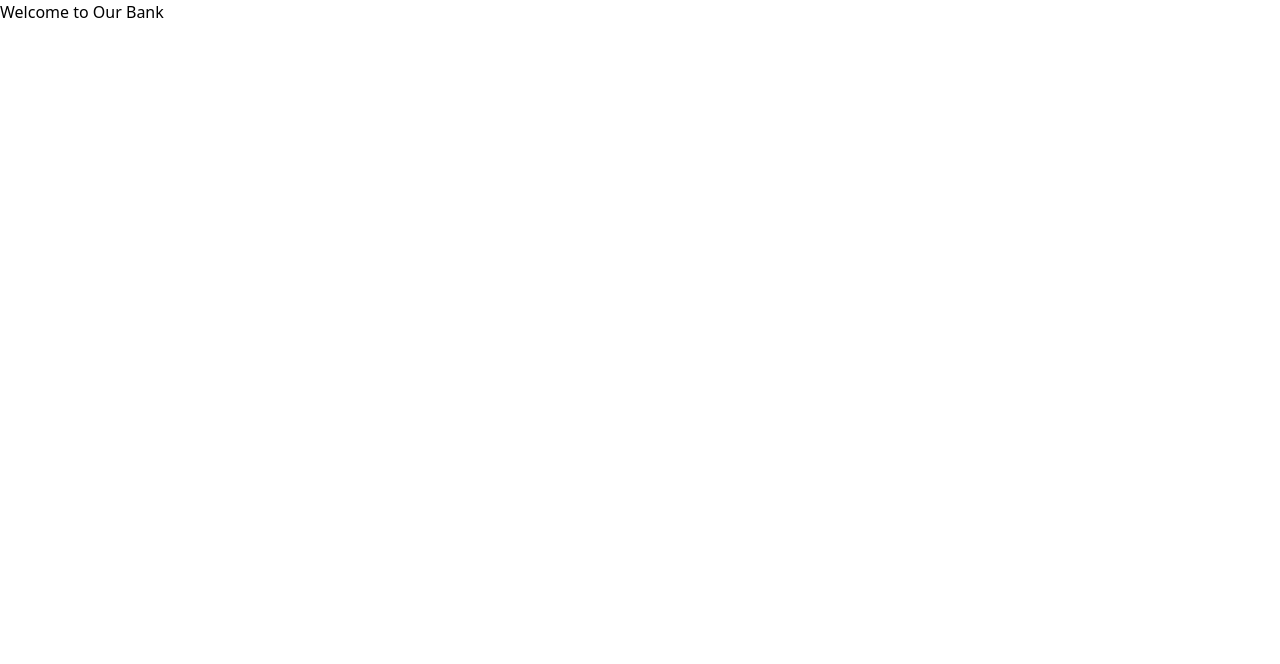
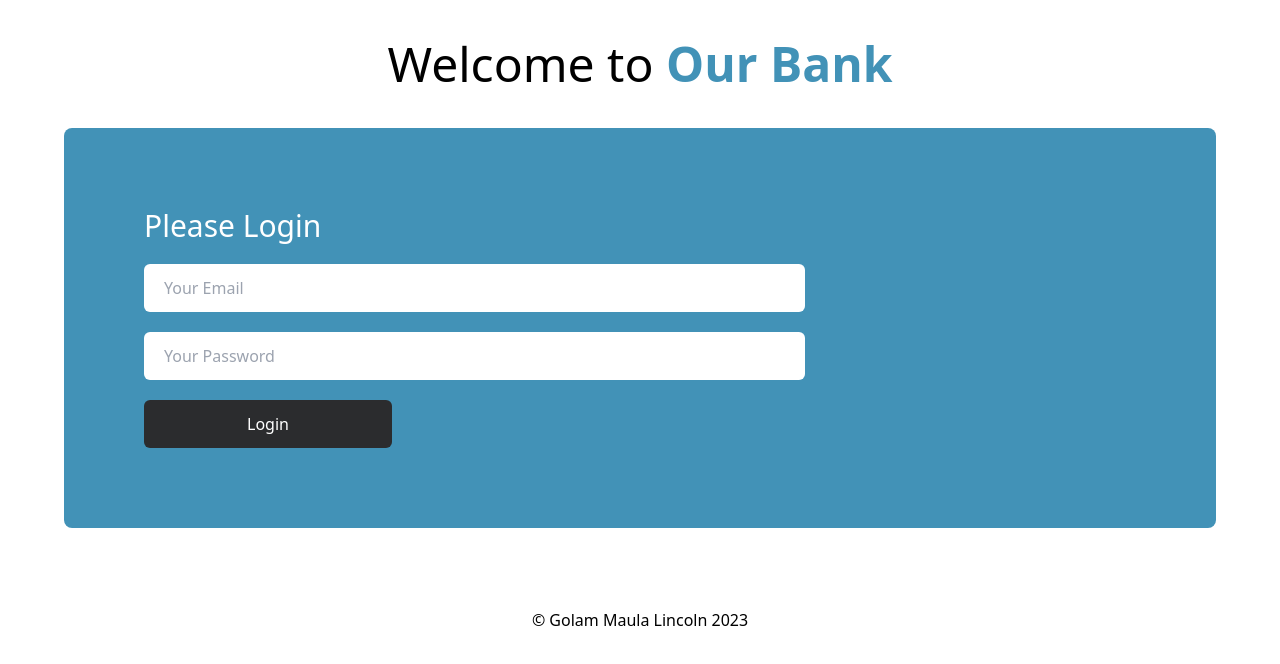
Before and after one commit to gmlincoln/our-bank, a plain HTML site: page index.html in a window 1280 px wide. Drawn offline with nearby package versions, Linux system fonts and the light colour scheme.

Commit message:
login-page-added

```diff
--- a/index.html
+++ b/index.html
@@ -4,10 +4,48 @@
     <meta charset="UTF-8" />
     <meta name="viewport" content="width=device-width, initial-scale=1.0" />
     <title>Our Bank</title>
-    <!-- Tailwind CSS -->
+    <!-- Tailwind CSS-->
     <script src="https://cdn.tailwindcss.com"></script>
   </head>
   <body>
-    <h2>Welcome to <span class="text-">Our Bank</span></h2>
+    <!-- Header Section -->
+    <header>
+      <h2 class="text-4xl lg:text-5xl text-center mt-10">
+        Welcome to <span class="text-[#4292b7] font-semibold">Our Bank</span>
+      </h2>
+    </header>
+    <main class="max-w-6xl mx-auto">
+      <section class="bg-[#4292b7] p-5 md:p-16 lg:p-20 mt-10 lg:rounded-lg">
+        <h3 class="text-2xl lg:text-3xl text-white mb-5 font-medium">
+          Please Login
+        </h3>
+        <input
+          class="lg:w-8/12 px-5 py-3 rounded-md block mb-5"
+          type="email"
+          name=""
+          id="user-email"
+          placeholder="Your Email"
+        />
+        <input
+          class="lg:w-8/12 px-5 py-3 rounded-md block mb-5"
+          type="password"
+          name=""
+          id="password"
+          placeholder="Your Password"
+        />
+        <button
+          id="login-btn"
+          class="lg:w-3/12 px-5 py-3 font-medium rounded-md block bg-[#2b2c2e] hover:bg-[#0F172A] text-[#fff]"
+          type="submit"
+        >
+          Login
+        </button>
+      </section>
+    </main>
+    <footer class="text-center mt-20 mb-5 font-medium">
+      <p>&copy; <span>Golam Maula Lincoln</span> 2023</p>
+    </footer>
+
+    <script src="js/login.js"></script>
   </body>
 </html>
```
